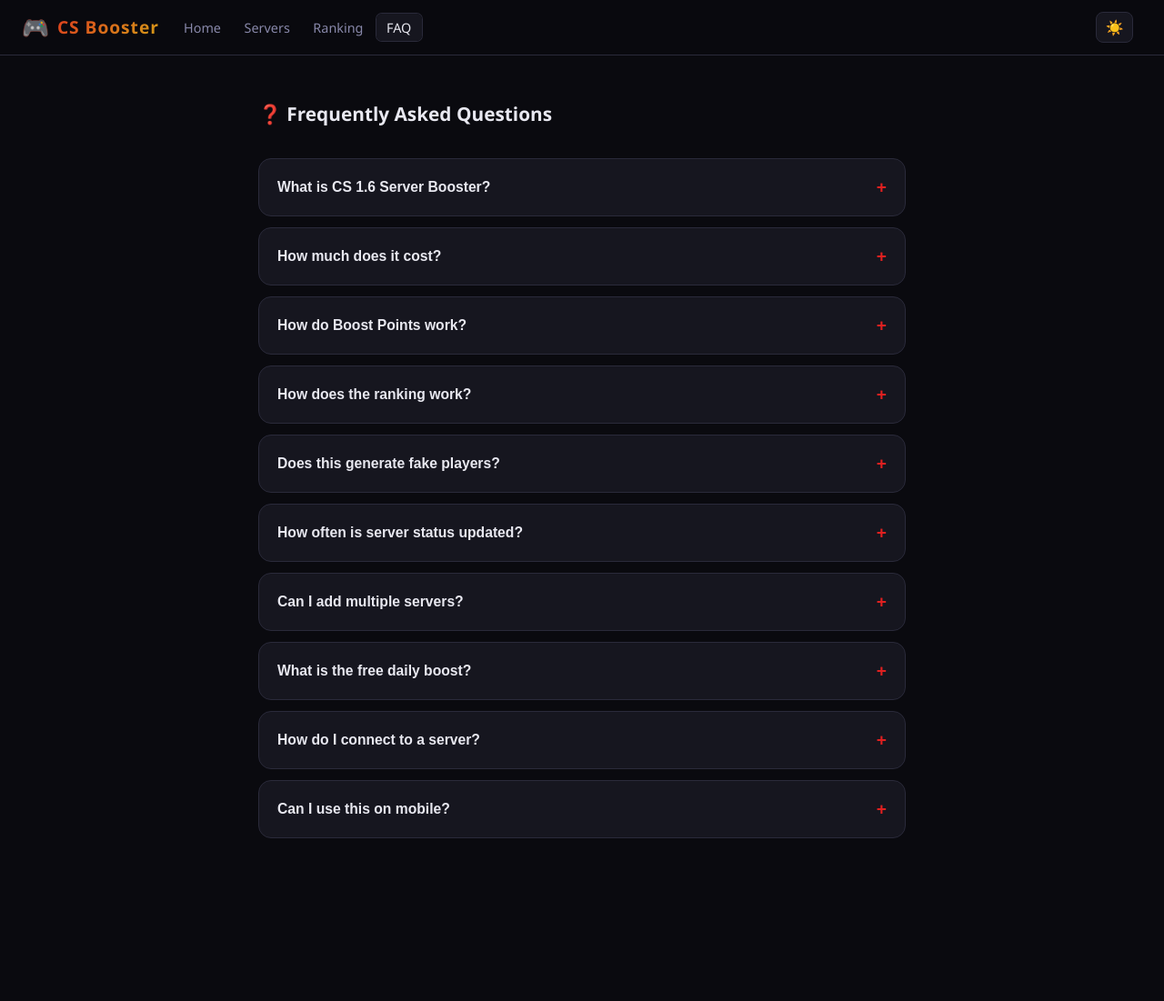
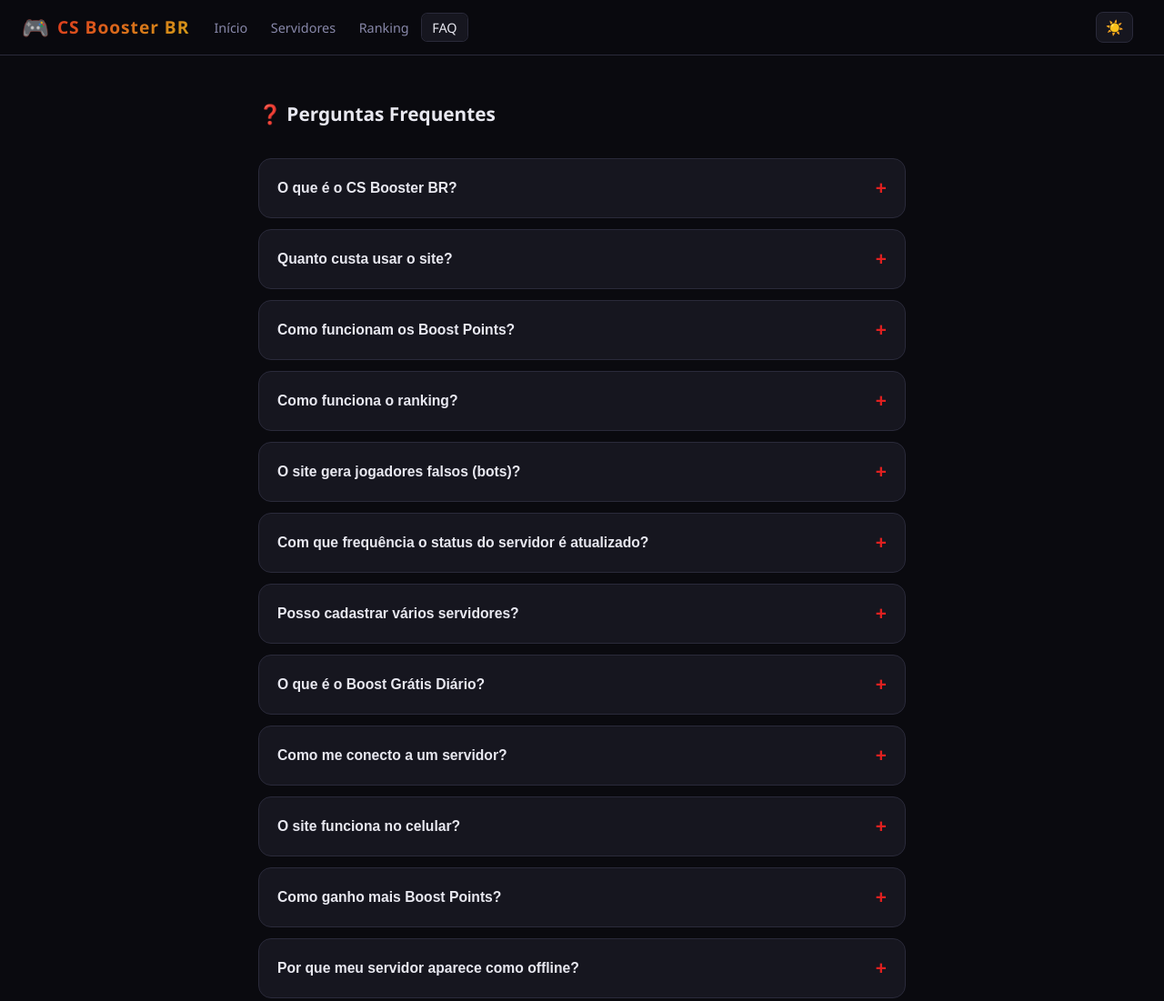
Before and after one commit to danieldavif/cs16-server-booster, a plain HTML site: page frontend/public/faq.html in a window 1280 px wide. Shown: the whole page at 91% size. Before the commit the page ends 982 px from the top, so only its background shows below. Drawn offline with Linux system fonts and the light colour scheme.

Commit message:
fix: traduzir FAQ completamente para PT-BR, adicionar perguntas extras

```diff
--- a/frontend/public/faq.html
+++ b/frontend/public/faq.html
@@ -1,51 +1,97 @@
 <!DOCTYPE html>
-<html lang="en" data-theme="dark">
+<html lang="pt-BR" data-theme="dark">
 <head>
   <meta charset="UTF-8"><meta name="viewport" content="width=device-width, initial-scale=1.0">
-  <title>FAQ — CS Booster</title>
+  <title>FAQ — CS Booster BR</title>
+  <meta name="description" content="Perguntas frequentes sobre o CS Booster BR — plataforma gratuita de servidores de Counter-Strike 1.6.">
   <link rel="stylesheet" href="css/style.css">
 </head>
 <body>
 <nav class="navbar">
   <div class="navbar-inner">
-    <a href="/" class="navbar-logo"><span class="logo-icon">🎮</span>CS Booster</a>
+    <a href="/" class="navbar-logo"><span class="logo-icon">🎮</span>CS Booster BR</a>
     <ul class="navbar-nav">
-      <li><a href="/">Home</a></li><li><a href="servers.html">Servers</a></li>
-      <li><a href="ranking.html">Ranking</a></li><li><a href="faq.html" class="active">FAQ</a></li>
+      <li><a href="/">Início</a></li>
+      <li><a href="servers.html">Servidores</a></li>
+      <li><a href="ranking.html">Ranking</a></li>
+      <li><a href="faq.html" class="active">FAQ</a></li>
     </ul>
     <div class="navbar-actions"><button class="btn-theme" id="themeToggle">☀️</button><div id="navActions"></div></div>
   </div>
 </nav>
+
 <div class="container" style="max-width:760px">
   <section class="section">
-    <h1 class="section-title" style="margin-bottom:2rem">❓ Frequently Asked Questions</h1>
+    <h1 class="section-title" style="margin-bottom:2rem">❓ Perguntas Frequentes</h1>
     <div id="faqList"></div>
   </section>
 </div>
+
 <script src="js/app.js"></script>
 <script>
 const FAQS = [
-  { q: 'What is CS 1.6 Server Booster?', a: 'A free platform to list, discover and boost Counter-Strike 1.6 servers. Server owners can register their server and gain visibility through votes, boosts and rankings.' },
-  { q: 'How much does it cost?', a: 'CS Booster is 100% free. The boost system uses our virtual currency "Boost Points" which you earn for free through activity on the site.' },
-  { q: 'How do Boost Points work?', a: 'You earn Boost Points by logging in daily, voting for servers, registering a server, and inviting friends. Points can be spent to feature your server in the top section.' },
-  { q: 'How does the ranking work?', a: 'Servers are ranked by votes, players, ping, or views. Featured servers appear at the top. Votes reset monthly to keep rankings fair.' },
-  { q: 'Does this generate fake players?', a: 'No. We strictly prohibit fake players, bots or artificial traffic. The boost system only increases visibility inside our website, not in the actual game servers.' },
-  { q: 'How often is server status updated?', a: 'Server status is queried via the CS 1.6 A2S_INFO UDP protocol every 5 minutes by default.' },
-  { q: 'Can I add multiple servers?', a: 'Yes, up to 10 servers per account.' },
-  { q: 'What is the free daily boost?', a: 'Once per day per server, you can activate a free boost that gives your server extra visibility for 24 hours and some bonus Boost Points, at no cost.' },
-  { q: 'How do I connect to a server?', a: 'Click the "Connect" button on any server page. It opens Steam and connects directly. You can also copy the IP and paste it into CS 1.6\'s console with "connect IP:PORT".' },
-  { q: 'Can I use this on mobile?', a: 'Yes! The site is fully responsive and works on all devices.' },
+  {
+    q: 'O que é o CS Booster BR?',
+    a: 'Uma plataforma gratuita para listar, descobrir e dar boost em servidores de Counter-Strike 1.6. Donos de servidor podem cadastrar seu servidor e ganhar visibilidade por meio de votos, boosts e rankings.'
+  },
+  {
+    q: 'Quanto custa usar o site?',
+    a: 'O CS Booster BR é 100% gratuito. O sistema de boost usa nossa moeda virtual "Boost Points", que você ganha de graça através de atividades no site — sem precisar pagar nada.'
+  },
+  {
+    q: 'Como funcionam os Boost Points?',
+    a: 'Você ganha Boost Points fazendo login diário, votando em servidores, cadastrando um servidor e convidando amigos. Os pontos podem ser gastos para destacar seu servidor no topo do ranking e ganhar mais visibilidade.'
+  },
+  {
+    q: 'Como funciona o ranking?',
+    a: 'Os servidores são ranqueados por votos, players online, ping ou visualizações. Servidores em destaque aparecem no topo. Os votos são resetados mensalmente para manter o ranking justo.'
+  },
+  {
+    q: 'O site gera jogadores falsos (bots)?',
+    a: 'Não! Proibimos estritamente jogadores falsos, bots ou tráfego artificial. O sistema de boost aumenta apenas a visibilidade dentro do nosso site — não afeta o número de jogadores nos servidores de jogo.'
+  },
+  {
+    q: 'Com que frequência o status do servidor é atualizado?',
+    a: 'O status é consultado via protocolo UDP A2S_INFO do CS 1.6 a cada 5 minutos automaticamente. Você também pode forçar uma atualização manualmente no painel.'
+  },
+  {
+    q: 'Posso cadastrar vários servidores?',
+    a: 'Sim! Você pode cadastrar até 10 servidores por conta. Cada servidor cadastrado rende +20 Boost Points.'
+  },
+  {
+    q: 'O que é o Boost Grátis Diário?',
+    a: 'Uma vez por dia, por servidor, você pode ativar um boost gratuito que dá visibilidade extra por 24 horas e alguns Boost Points de bônus — sem gastar nenhum ponto!'
+  },
+  {
+    q: 'Como me conecto a um servidor?',
+    a: 'Clique no botão "Conectar" na página do servidor. Ele abre o Steam e conecta diretamente. Você também pode copiar o IP e colar no console do CS 1.6 com o comando "connect IP:PORTA".'
+  },
+  {
+    q: 'O site funciona no celular?',
+    a: 'Sim! O site é totalmente responsivo e funciona em qualquer dispositivo — celular, tablet ou computador.'
+  },
+  {
+    q: 'Como ganho mais Boost Points?',
+    a: 'Login diário (+10 a +30 pts por streak), votar em servidores (+2 pts), cadastrar servidor (+20 pts), convidar amigos (+15 pts por amigo). Acesse "Ganhar Pontos" no menu para ver todas as formas!'
+  },
+  {
+    q: 'Por que meu servidor aparece como offline?',
+    a: 'O servidor pode estar temporariamente inacessível, com firewall bloqueando a porta UDP, ou com o IP/porta incorretos. Verifique se a porta UDP está liberada e se o servidor está rodando.'
+  },
 ];
-document.getElementById('faqList').innerHTML = FAQS.map((f,i) => `
+
+document.getElementById('faqList').innerHTML = FAQS.map((f, i) => `
   <div class="card" style="margin-bottom:.75rem">
-    <button onclick="toggleFaq(${i})" style="width:100%;background:none;border:none;display:flex;align-items:center;justify-content:space-between;text-align:left;color:var(--text-primary);font-weight:700;font-size:.98rem;cursor:pointer;padding:0">
-      <span>${f.q}</span><span id="faqArrow${i}" style="color:var(--accent-red);font-size:1.2rem">+</span>
+    <button onclick="toggleFaq(${i})" style="width:100%;background:none;border:none;display:flex;align-items:center;justify-content:space-between;text-align:left;color:var(--text-primary);font-weight:700;font-size:.98rem;cursor:pointer;padding:0;gap:1rem">
+      <span>${f.q}</span>
+      <span id="faqArrow${i}" style="color:var(--accent-red);font-size:1.3rem;flex-shrink:0">+</span>
     </button>
-    <div id="faqAns${i}" style="display:none;margin-top:.75rem;color:var(--text-secondary);font-size:.9rem;line-height:1.7">${f.a}</div>
+    <div id="faqAns${i}" style="display:none;margin-top:.75rem;color:var(--text-secondary);font-size:.9rem;line-height:1.75;border-top:1px solid var(--border);padding-top:.75rem">${f.a}</div>
   </div>`).join('');
+
 function toggleFaq(i) {
-  const el = document.getElementById('faqAns'+i);
-  const arrow = document.getElementById('faqArrow'+i);
+  const el = document.getElementById('faqAns' + i);
+  const arrow = document.getElementById('faqArrow' + i);
   const open = el.style.display !== 'none';
   el.style.display = open ? 'none' : 'block';
   arrow.textContent = open ? '+' : '−';
```
